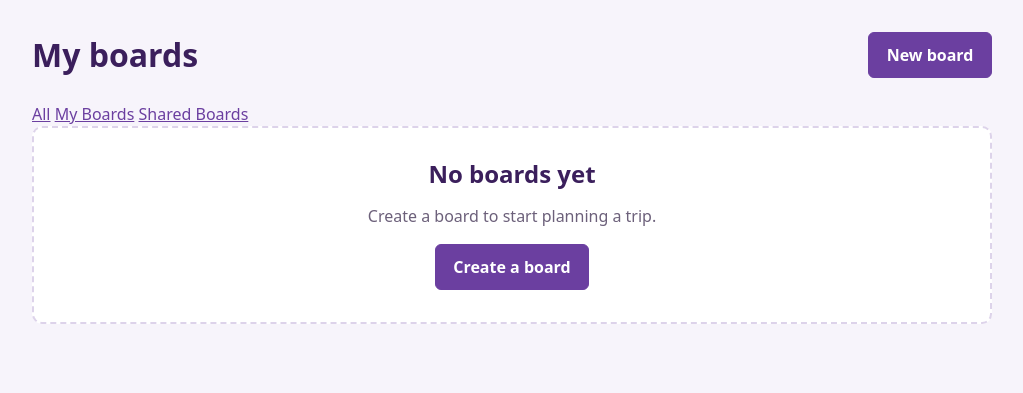
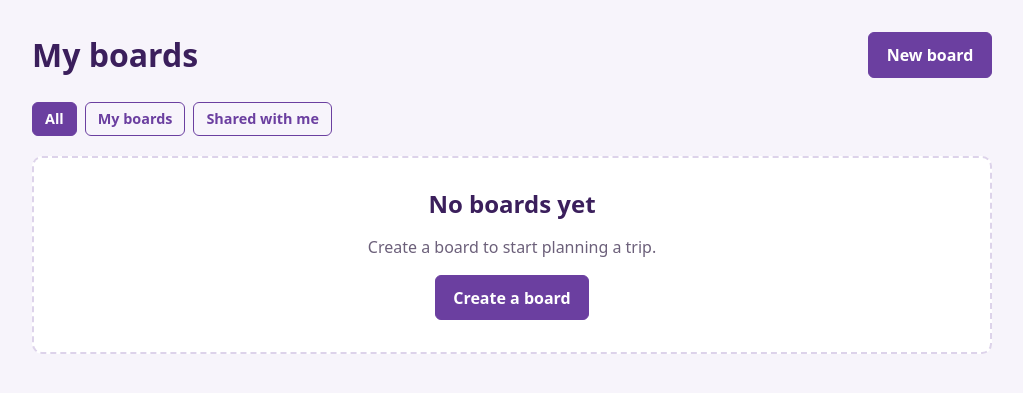
Before and after one commit to eholmquist01/wander_travel_itinerary, a Flask app: page /profile in a window 1280 px wide. Shown: the part 64-457 px from the top of the page, without its empty margins (128-1151 px from the left). Run offline with Flask 2, Linux system fonts and the light colour scheme; the visitor is signed in with stand-in values (Sample User, id 1); data that the repository does not hold is empty.

Commit message:
final css format

```diff
--- a/templates/board_profile.html
+++ b/templates/board_profile.html
@@ -7,10 +7,10 @@
     <a class="btn" href="/boards/new">New board</a>
   </div>
 
-  <nav class"tabs">
-    <a class="tab {% if view == 'all' %}active{% endif %}" href="/profile?view=all">All</a>
-    <a class="tab {% if view == 'mine' %}active{% endif %}" href="/profile?view=mine">My Boards</a>
-    <a class="tab {% if view == 'shared' %}active{% endif %}" href="/profile?view=shared">Shared Boards</a>
+  <nav class="tabs">
+    <a class="btn btn-small {% if view != 'all' %}btn-outline{% endif %}" href="/profile?view=all">All</a>
+    <a class="btn btn-small {% if view != 'mine' %}btn-outline{% endif %}" href="/profile?view=mine">My boards</a>
+    <a class="btn btn-small {% if view != 'shared' %}btn-outline{% endif %}" href="/profile?view=shared">Shared with me</a>
   </nav>
 
   {% if boards %}
```
